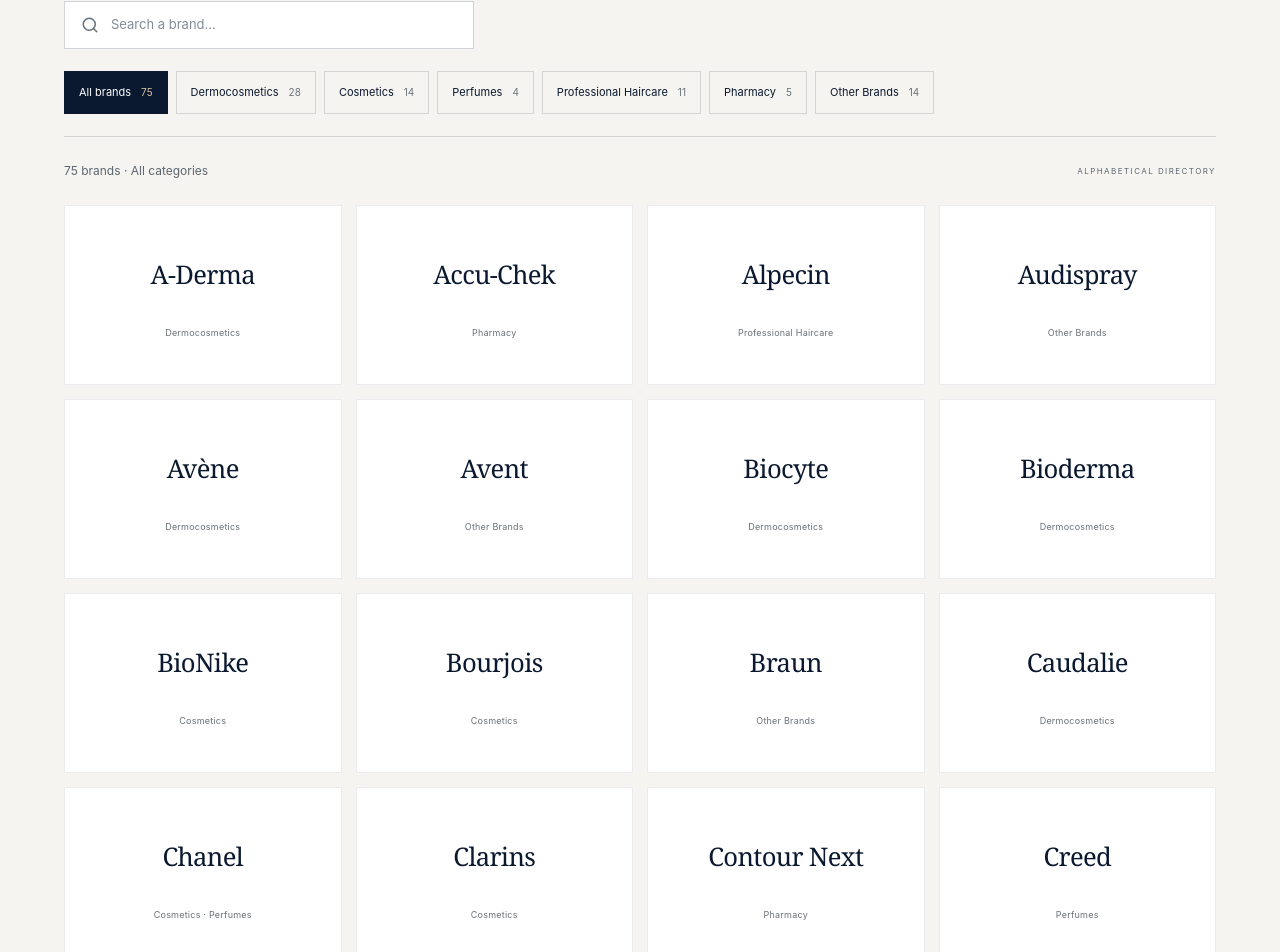
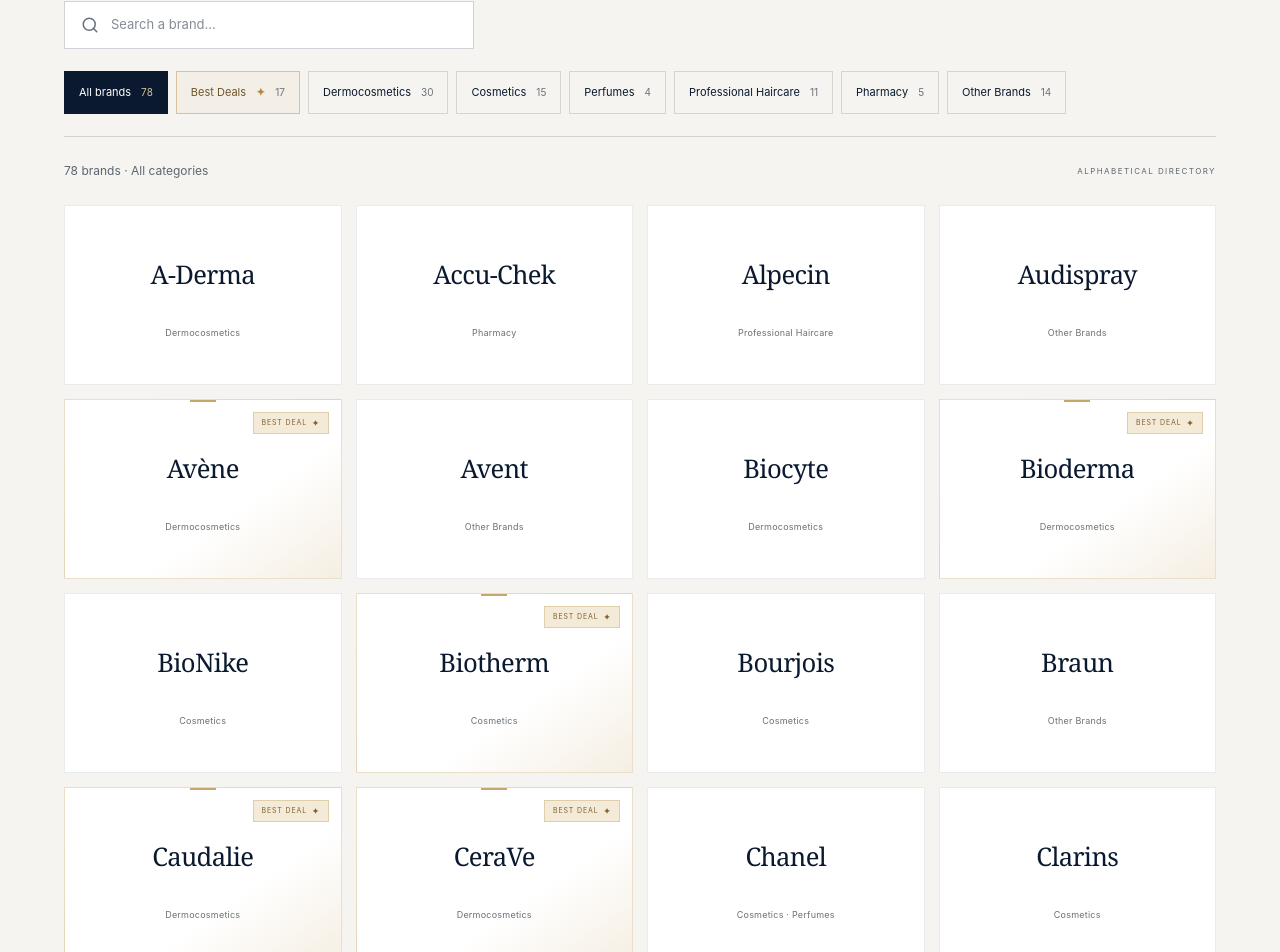
Before and after one commit to buyercenterpharm/pharma26, a React (Vite) app: page /brands in a window 1280 px wide. Shown: the part 1716-2668 px from the top of the page. Built offline with nearby package versions, Linux system fonts and the light colour scheme.

Commit message:
Add seventeen-brand Best Deals catalogue

```diff
--- a/src/components/BrandMark.tsx
+++ b/src/components/BrandMark.tsx
@@ -6,7 +6,7 @@ export default function BrandMark({ brand }: { brand: Brand }) {
   const [failed, setFailed] = useState(false);
   const logo = brand.logo;
   if (!failed && logo?.identityVerified && logo.usageApproved && logo.src.startsWith('/')) {
-    return <img className="brand-mark-image" src={logo.src} alt={brand.name} width={logo.width} height={logo.height} loading="lazy" decoding="async" onError={() => setFailed(true)} />;
+    return <span className="brand-mark-lockup"><img className="brand-mark-image" src={logo.src} alt="" width={logo.width} height={logo.height} loading="lazy" decoding="async" onError={() => setFailed(true)} /><span className="brand-mark-label">{brand.name}</span></span>;
   }
   return <span className="brand-mark-name">{brand.name}</span>;
 }
--- a/src/data/brands.ts
+++ b/src/data/brands.ts
@@ -44,6 +44,26 @@ export interface Brand {
   aliases?: string[];
   logo?: VerifiedBrandLogo;
 }
+export const bestDealBrandIds = [
+  'la-roche-posay',
+  'vichy',
+  'uriage',
+  'filorga',
+  'caudalie',
+  'embryolisse',
+  'darphin',
+  'isdin',
+  'melvita',
+  'skinceuticals',
+  'eucerin',
+  'cerave',
+  'avene',
+  'biotherm',
+  'lierac',
+  'roge-cavailles',
+  'bioderma',
+] as const;
+export type CatalogueFilter = 'all' | 'best-deals' | BrandCategory;
 // No unverified logos: populate logo only after source/identity and usage review.
 export const brands: Brand[] = [
   {
@@ -246,8 +266,29 @@ export const brands: Brand[] = [
     ]
   },
   {
+    "id": "cerave",
+    "name": "CeraVe",
+    "categories": [
+      "dermocosmetics"
+    ]
+  },
+  {
+    "id": "lierac",
+    "name": "Lierac",
+    "categories": [
+      "dermocosmetics"
+    ]
+  },
+  {
     "id": "lancome",
     "name": "Lancôme",
+    "categories": [
+      "cosmetics"
+    ]
+  },
+  {
+    "id": "biotherm",
+    "name": "Biotherm",
     "categories": [
       "cosmetics"
     ]
@@ -585,8 +626,9 @@ export const categoryLabel = (id: BrandCategory) => brandCategories.find(categor
 export const normalizeBrandSearch = (value: string) => value.normalize('NFD').replace(/\p{M}/gu, '').toLocaleLowerCase('en').replace(/[^a-z0-9]/g, '');
 export function findBrands(category: string, query: string) {
   const search = normalizeBrandSearch(query);
-  return brands.filter(brand => (category === 'all' || brand.categories.includes(category as BrandCategory)) &&
+  return brands.filter(brand => (category === 'all' || (category === 'best-deals' ? bestDealBrandIds.includes(brand.id as typeof bestDealBrandIds[number]) : brand.categories.includes(category as BrandCategory))) &&
     [brand.name, ...(brand.aliases ?? [])].some(name => normalizeBrandSearch(name).includes(search)))
     .sort((a,b) => a.name.localeCompare(b.name, 'en', {sensitivity:'base'}));
 }
+export const isBestDeal = (brand: Brand) => bestDealBrandIds.includes(brand.id as typeof bestDealBrandIds[number]);
 export const showcasedBrands = ['la-roche-posay','nuxe','caudalie','la-mer','creed','kerastase','contour-next','medela'].map(id => brands.find(brand => brand.id === id)!);
--- a/src/pages/Brands.tsx
+++ b/src/pages/Brands.tsx
@@ -2,7 +2,7 @@ import { useSearchParams, Link } from 'react-router-dom';
 import { motion, useReducedMotion } from 'motion/react';
 import { Search, ArrowUpRight, X } from 'lucide-react';
 import BrandMark from '../components/BrandMark';
-import { brands, brandCategories, brandDisclaimer, categoryCount, categoryLabel, findBrands, type BrandCategory } from '../data/brands';
+import { brands, bestDealBrandIds, brandCategories, brandDisclaimer, categoryCount, categoryLabel, findBrands, isBestDeal, type BrandCategory, type CatalogueFilter } from '../data/brands';
 import './brands.css';
 
 const categoryVisuals: Record<BrandCategory, { image: string; detail: string }> = {
@@ -18,7 +18,7 @@ export default function Brands() {
   const [params, setParams] = useSearchParams();
   const query = (params.get('q') ?? '').slice(0,120);
   const requestedCategory = params.get('category') ?? 'all';
-  const category = brandCategories.some(item => item.id === requestedCategory) ? requestedCategory : 'all';
+  const category: CatalogueFilter = requestedCategory === 'best-deals' || brandCategories.some(item => item.id === requestedCategory) ? requestedCategory as CatalogueFilter : 'all';
   const results = findBrands(category, query);
   const reduced = useReducedMotion();
   const update = (key: string, value: string) => {
@@ -69,12 +69,14 @@ export default function Brands() {
         <div className="brand-search"><Search size={18} aria-hidden="true"/><label htmlFor="brand-search" className="sr-only">Search brands</label><input id="brand-search" type="search" value={query} maxLength={120} placeholder="Search a brand…" autoComplete="off" onChange={event => update('q',event.target.value)} aria-controls="brand-results" />{query && <button type="button" aria-label="Clear search" onClick={() => update('q','')}><X size={16}/></button>}</div>
         <div className="brand-filters" role="group" aria-label="Brand categories">
           <button type="button" aria-pressed={category === 'all'} onClick={() => update('category','all')}>All brands <span>{brands.length}</span></button>
+          <button className="best-deals-filter" type="button" aria-pressed={category === 'best-deals'} onClick={() => update('category','best-deals')}>Best Deals <b aria-hidden="true">✦</b> <span>{bestDealBrandIds.length}</span></button>
           {brandCategories.map(item => <button type="button" key={item.id} aria-pressed={category === item.id} onClick={() => update('category',item.id)}>{item.label} <span>{categoryCount(item.id)}</span></button>)}
         </div>
+        {category === 'best-deals' && <p className="best-deals-description">Explore our selection of brands with particularly competitive B2B sourcing conditions.</p>}
       </div>
-      <div className="directory-status"><p role="status" aria-live="polite" aria-atomic="true">{results.length} {results.length === 1 ? 'brand' : 'brands'}{category !== 'all' ? ` · ${categoryLabel(category as Parameters<typeof categoryLabel>[0])}` : ' · All categories'}{query ? ` matching “${query}”` : ''}</p><span>ALPHABETICAL DIRECTORY</span></div>
+      <div className="directory-status"><p role="status" aria-live="polite" aria-atomic="true">{results.length} {results.length === 1 ? 'brand' : 'brands'}{category === 'best-deals' ? ' · Best Deals' : category !== 'all' ? ` · ${categoryLabel(category)}` : ' · All categories'}{query ? ` matching “${query}”` : ''}</p><span>ALPHABETICAL DIRECTORY</span></div>
       <motion.div id="brand-results" key={`${category}:${query}`} initial={reduced ? false : { opacity: 0, y: 7 }} animate={{ opacity: 1, y: 0 }} transition={{ duration: .22 }}>
-        {results.length > 0 ? <ul className="brand-grid">{results.map(brand => <li key={brand.id} data-brand-id={brand.id}><article className="brand-card"><h3><BrandMark brand={brand}/></h3><p>{brand.categories.map(categoryLabel).join(' · ')}</p></article></li>)}</ul> : <div className="brand-empty"><Search size={30} aria-hidden="true"/><h3>No brands match your search.</h3><p>Try another name or explore the full catalogue.</p><button type="button" onClick={() => setParams({},{replace:true})}>Reset all filters <ArrowUpRight size={16}/></button></div>}
+        {results.length > 0 ? <ul className="brand-grid">{results.map(brand => <li key={brand.id} data-brand-id={brand.id}><article className={`brand-card${isBestDeal(brand) ? ' is-best-deal' : ''}`}>{isBestDeal(brand) && <span className="best-deal-badge">Best Deal <b aria-hidden="true">✦</b></span>}<h3><BrandMark brand={brand}/></h3><p>{brand.categories.map(categoryLabel).join(' · ')}</p></article></li>)}</ul> : <div className="brand-empty"><Search size={30} aria-hidden="true"/><h3>No brands match your search.</h3><p>Try another name or explore the full catalogue.</p><button type="button" onClick={() => setParams({},{replace:true})}>Reset all filters <ArrowUpRight size={16}/></button></div>}
       </motion.div>
       <p className="brand-disclaimer">{brandDisclaimer}</p>
     </section>
--- a/src/pages/brands.css
+++ b/src/pages/brands.css
@@ -43,6 +43,12 @@
 .brand-filters button:hover { border-color:#947436; background:#eae6de; }
 .brand-filters button[aria-pressed="true"] { background:#0a192f; border-color:#0a192f; color:#fff; }
 .brand-filters button[aria-pressed="true"]>span { color:#d8c39c; }
+.brand-filters .best-deals-filter { border-color:#c6a66a99; color:#6f5529; background:#c6a66a12; }
+.brand-filters .best-deals-filter>b { color:#b68a3d; font-size:11px; }
+.brand-filters .best-deals-filter:hover { border-color:#a47b35; background:#c6a66a25; }
+.brand-filters .best-deals-filter[aria-pressed="true"] { color:#0a192f; border-color:#c6a66a; background:#c6a66a; box-shadow:0 7px 18px #80663b1f; }
+.brand-filters .best-deals-filter[aria-pressed="true"]>span,.brand-filters .best-deals-filter[aria-pressed="true"]>b { color:#0a192f; }
+.best-deals-description { color:#6b5a3e; font:italic 13px/1.7 Georgia,serif; margin-top:17px; }
 .directory-status { display:flex; justify-content:space-between; align-items:center; gap:20px; min-height:68px; padding:18px 0; color:#5c6670; }
 .directory-status p { font-size:12px; overflow-wrap:anywhere; }
 .directory-status>span { font-size:8px; letter-spacing:.18em; flex-shrink:0; }
@@ -52,8 +58,14 @@
 .brand-card:hover { border-color:#c6a66a; box-shadow:0 8px 20px #0a192f06; }
 .brand-card:hover::before { transform:translateX(-50%) scaleX(1); }
 .brand-card h3 { width:100%; min-height:54px; display:flex; align-items:center; justify-content:center; text-align:center; font-weight:400; }
+.brand-mark-lockup { width:100%; display:flex; flex-direction:column; align-items:center; justify-content:center; gap:12px; }
+.brand-mark-label { color:#0a192f; font:400 14px/1.2 Georgia,serif; letter-spacing:-.01em; }
 .brand-mark-name { font:400 clamp(21px,2vw,28px)/1.2 Georgia,serif; letter-spacing:-.025em; color:#0a192f; text-align:center; overflow-wrap:anywhere; }
-.brand-mark-image { display:block; width:auto; height:auto; max-height:65px; max-width:85%; object-fit:contain; }
+.brand-mark-image { display:block; width:auto; height:auto; max-height:48px; max-width:78%; object-fit:contain; }
+.best-deal-badge { position:absolute; z-index:1; top:12px; right:12px; display:flex; align-items:center; gap:5px; color:#80612d; background:#f3ead8; border:1px solid #c6a66a6b; padding:6px 8px; font-size:7px; line-height:1; letter-spacing:.12em; text-transform:uppercase; }
+.best-deal-badge b { font-size:8px; }
+.brand-card.is-best-deal { border-color:#c6a66a5c; background:linear-gradient(145deg,#fff 62%,#f5eee2); }
+.brand-card.is-best-deal::before { transform:translateX(-50%) scaleX(1); }
 .brand-card p { color:#6a7076; font-size:9px; line-height:1.6; letter-spacing:.025em; text-align:center; }
 .brand-disclaimer { max-width:920px; color:#626970; font-size:10px; line-height:1.8; margin-top:28px; }
 .brand-empty { text-align:center; padding:72px 20px; border:1px solid #0a192f20; background:#fff9; }
```
Also changed, not shown: 2 other files (tests, documents, lock files or other folders).
